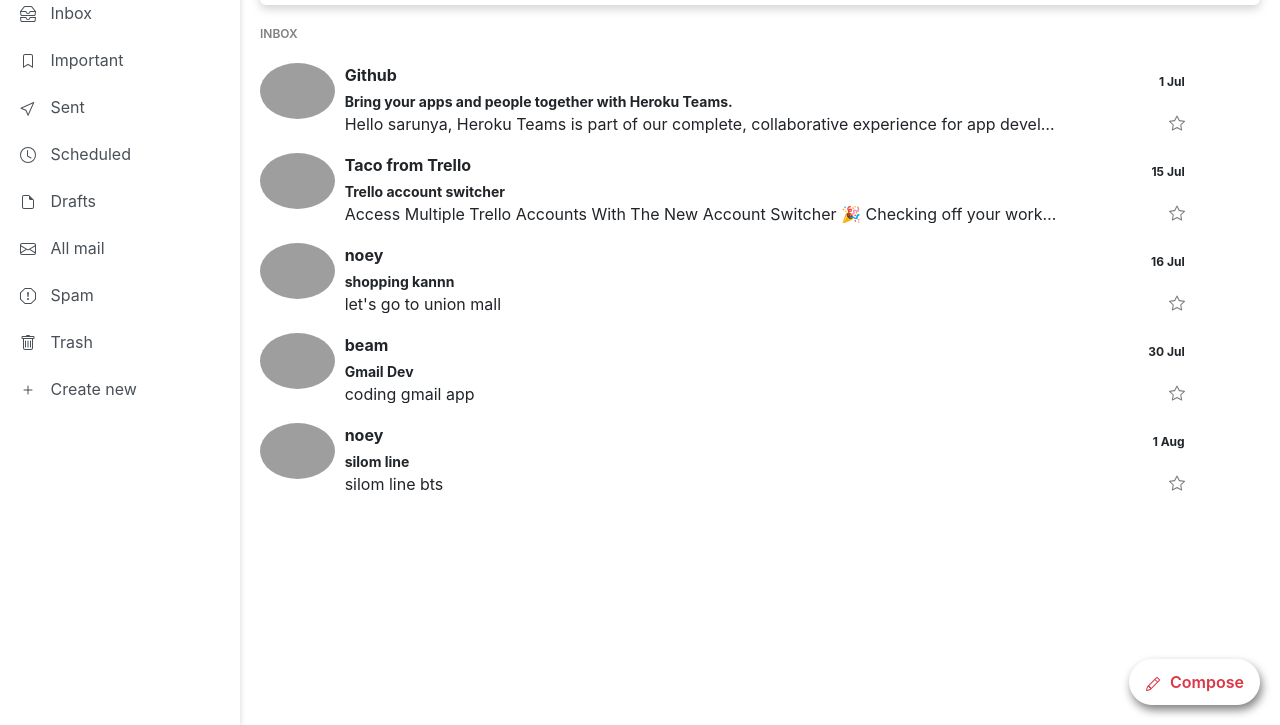
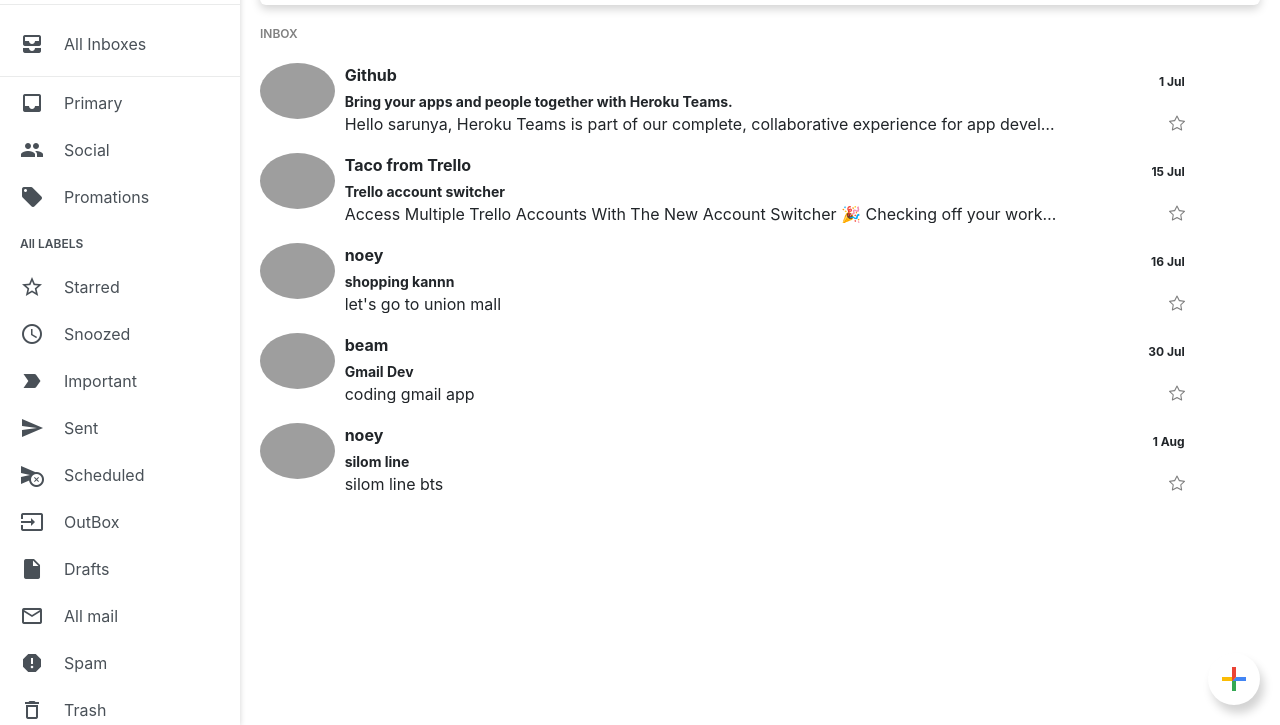
Before and after one commit to kiesarun/gmail, a plain HTML site: page index.html in a window 1280 px wide. Shown: the part 75-800 px from the top of the page. Drawn offline with nearby package versions, Linux system fonts and the light colour scheme; grey boxes are pictures that could not be loaded.

Commit message:
finished

```diff
--- a/index.html
+++ b/index.html
@@ -9,76 +9,99 @@
 
     <!-- Bootstrap CSS -->
     <link rel="stylesheet" href="https://stackpath.bootstrapcdn.com/bootstrap/4.3.1/css/bootstrap.min.css" integrity="sha384-ggOyR0iXCbMQv3Xipma34MD+dH/1fQ784/j6cY/iJTQUOhcWr7x9JvoRxT2MZw1T" crossorigin="anonymous">
-
+    <link rel="stylesheet" href="https://fonts.googleapis.com/icon?family=Material+Icons">
     <title>gmail</title>
   </head>
 
   <body class="body-container">
     <div class="d-flex" id="wrapper">
         <!-- Sidebar -->
-        <div class="bg-light border-right" id="sidebar-wrapper">
+        <div class="bg-light" id="sidebar-wrapper">
+            <div class="overflow-scroll">
                 <div class="sidebar-heading">Gmail</div>
                 <div class="list-group list-group-flush">
-            <a href="#" class="list-group-item list-group-item-action bg-light" id="inbox-mail-btn">
-                <svg width="1em" height="1em" viewBox="0 0 16 16" class="bi bi-inboxes margin-right" fill="currentColor" xmlns="http://www.w3.org/2000/svg">
-                    <path fill-rule="evenodd" d="M.125 11.17A.5.5 0 0 1 .5 11H6a.5.5 0 0 1 .5.5 1.5 1.5 0 0 0 3 0 .5.5 0 0 1 .5-.5h5.5a.5.5 0 0 1 .496.562l-.39 3.124A1.5 1.5 0 0 1 14.117 16H1.883a1.5 1.5 0 0 1-1.489-1.314l-.39-3.124a.5.5 0 0 1 .121-.393zm.941.83l.32 2.562a.5.5 0 0 0 .497.438h12.234a.5.5 0 0 0 .496-.438l.32-2.562H10.45a2.5 2.5 0 0 1-4.9 0H1.066zM3.81.563A1.5 1.5 0 0 1 4.98 0h6.04a1.5 1.5 0 0 1 1.17.563l3.7 4.625a.5.5 0 0 1-.78.624l-3.7-4.624A.5.5 0 0 0 11.02 1H4.98a.5.5 0 0 0-.39.188L.89 5.812a.5.5 0 1 1-.78-.624L3.81.563z"/>
-                    <path fill-rule="evenodd" d="M.125 5.17A.5.5 0 0 1 .5 5H6a.5.5 0 0 1 .5.5 1.5 1.5 0 0 0 3 0A.5.5 0 0 1 10 5h5.5a.5.5 0 0 1 .496.562l-.39 3.124A1.5 1.5 0 0 1 14.117 10H1.883A1.5 1.5 0 0 1 .394 8.686l-.39-3.124a.5.5 0 0 1 .121-.393zm.941.83l.32 2.562A.5.5 0 0 0 1.884 9h12.234a.5.5 0 0 0 .496-.438L14.933 6H10.45a2.5 2.5 0 0 1-4.9 0H1.066z"/>
-                </svg>
-                Inbox
+                    <a href="#" class="list-group-item list-group-item-action bg-light" id="all-inbox-mail-btn">
+                        <div class="material-icons margin-right"> all_inbox </div>
+                        All Inboxes
                     </a>
-            <a href="#" class="list-group-item list-group-item-action bg-light">
-                <svg width="1em" height="1em" viewBox="0 0 16 16" class="bi bi-bookmark margin-right" fill="currentColor" xmlns="http://www.w3.org/2000/svg">
-                    <path fill-rule="evenodd" d="M8 12l5 3V3a2 2 0 0 0-2-2H5a2 2 0 0 0-2 2v12l5-3zm-4 1.234l4-2.4 4 2.4V3a1 1 0 0 0-1-1H5a1 1 0 0 0-1 1v10.234z"/>
-                </svg>
+                    <a href="#" class="list-group-item list-group-item-action bg-light" id="primary-mail-btn">
+                        <div class="material-icons margin-right"> inbox </div>
+                        Primary
+                    </a>
+                    <a href="#" class="list-group-item list-group-item-action bg-light" id="social-mail-btn">
+                        <div class="material-icons margin-right"> people </div>
+                        Social
+                    </a>
+                    <a href="#" class="list-group-item list-group-item-action bg-light" id="promotion-mail-btn">
+                        <div class="material-icons margin-right"> local_offer </div>
+                        Promations
+                    </a>
+
+                    <div class="menu-header-labels">All LABELS</div>
+                    <a href="#" class="list-group-item list-group-item-action bg-light" id="star-mail-btn">
+                        <div class="material-icons margin-right"> star_outline </div>
+                        Starred
+                    </a>
+                    <a href="#" class="list-group-item list-group-item-action bg-light" id="snooze-mail-btn">
+                        <div class="material-icons margin-right"> schedule </div>
+                        Snoozed
+                    </a>
+                    <a href="#" class="list-group-item list-group-item-action bg-light" id="important-mail-btn">
+                        <div class="material-icons margin-right"> label_important </div>
                         Important
                     </a>
                     <a href="#" class="list-group-item list-group-item-action bg-light" id="sent-mail-btn">
-                <svg width="1em" height="1em" viewBox="0 0 16 16" class="bi bi-cursor margin-right" fill="currentColor" xmlns="http://www.w3.org/2000/svg">
-                    <path fill-rule="evenodd" d="M14.082 2.182a.5.5 0 0 1 .103.557L8.528 15.467a.5.5 0 0 1-.917-.007L5.57 10.694.803 8.652a.5.5 0 0 1-.006-.916l12.728-5.657a.5.5 0 0 1 .556.103zM2.25 8.184l3.897 1.67a.5.5 0 0 1 .262.263l1.67 3.897L12.743 3.52 2.25 8.184z"/>
-                </svg>
+                        <div class="material-icons margin-right"> send </div>
                         Sent
                     </a>
-            <a href="#" class="list-group-item list-group-item-action bg-light">
-                <svg width="1em" height="1em" viewBox="0 0 16 16" class="bi bi-clock margin-right" fill="currentColor" xmlns="http://www.w3.org/2000/svg">
-                    <path fill-rule="evenodd" d="M8 15A7 7 0 1 0 8 1a7 7 0 0 0 0 14zm8-7A8 8 0 1 1 0 8a8 8 0 0 1 16 0z"/>
-                    <path fill-rule="evenodd" d="M7.5 3a.5.5 0 0 1 .5.5v5.21l3.248 1.856a.5.5 0 0 1-.496.868l-3.5-2A.5.5 0 0 1 7 9V3.5a.5.5 0 0 1 .5-.5z"/>
-                </svg>
+                    <a href="#" class="list-group-item list-group-item-action bg-light" id="schedule-mail-btn">
+                        <div class="material-icons margin-right"> cancel_schedule_send </div>
                         Scheduled
                     </a>
+                    <a href="#" class="list-group-item list-group-item-action bg-light" id="outbox-mail-btn">
+                        <div class="material-icons margin-right"> input </div>
+                        OutBox
+                    </a>
                     <a href="#" class="list-group-item list-group-item-action bg-light" id="drafts-mail-btn">
-                <svg width="1em" height="1em" viewBox="0 0 16 16" class="bi bi-file-earmark margin-right" fill="currentColor" xmlns="http://www.w3.org/2000/svg">
-                    <path d="M4 1h5v1H4a1 1 0 0 0-1 1v10a1 1 0 0 0 1 1h8a1 1 0 0 0 1-1V6h1v7a2 2 0 0 1-2 2H4a2 2 0 0 1-2-2V3a2 2 0 0 1 2-2z"/>
-                    <path d="M9 4.5V1l5 5h-3.5A1.5 1.5 0 0 1 9 4.5z"/>
-                </svg>
+                        <div class="material-icons margin-right"> insert_drive_file </div>
                         Drafts
                     </a>
                     <a href="#" class="list-group-item list-group-item-action bg-light" id="all-mail-btn">
-                <svg width="1em" height="1em" viewBox="0 0 16 16" class="bi bi-envelope margin-right" fill="currentColor" xmlns="http://www.w3.org/2000/svg">
-                    <path fill-rule="evenodd" d="M0 4a2 2 0 0 1 2-2h12a2 2 0 0 1 2 2v8a2 2 0 0 1-2 2H2a2 2 0 0 1-2-2V4zm2-1a1 1 0 0 0-1 1v.217l7 4.2 7-4.2V4a1 1 0 0 0-1-1H2zm13 2.383l-4.758 2.855L15 11.114v-5.73zm-.034 6.878L9.271 8.82 8 9.583 6.728 8.82l-5.694 3.44A1 1 0 0 0 2 13h12a1 1 0 0 0 .966-.739zM1 11.114l4.758-2.876L1 5.383v5.73z"/>
-                </svg>
+                        <div class="material-icons margin-right"> mail_outline </div>
                         All mail
                     </a>
-            <a href="#" class="list-group-item list-group-item-action bg-light">
-                <svg width="1em" height="1em" viewBox="0 0 16 16" class="bi bi-exclamation-octagon margin-right" fill="currentColor" xmlns="http://www.w3.org/2000/svg">
-                    <path fill-rule="evenodd" d="M4.54.146A.5.5 0 0 1 4.893 0h6.214a.5.5 0 0 1 .353.146l4.394 4.394a.5.5 0 0 1 .146.353v6.214a.5.5 0 0 1-.146.353l-4.394 4.394a.5.5 0 0 1-.353.146H4.893a.5.5 0 0 1-.353-.146L.146 11.46A.5.5 0 0 1 0 11.107V4.893a.5.5 0 0 1 .146-.353L4.54.146zM5.1 1L1 5.1v5.8L5.1 15h5.8l4.1-4.1V5.1L10.9 1H5.1z"/>
-                    <path d="M7.002 11a1 1 0 1 1 2 0 1 1 0 0 1-2 0zM7.1 4.995a.905.905 0 1 1 1.8 0l-.35 3.507a.552.552 0 0 1-1.1 0L7.1 4.995z"/>
-                </svg>
+                    <a href="#" class="list-group-item list-group-item-action bg-light" id="spam-mail-btn">
+                        <div class="material-icons margin-right"> report </div>
                         Spam
                     </a>
                     <a href="#" class="list-group-item list-group-item-action bg-light" id="deleted-mail-btn">
-                <svg width="1em" height="1em" viewBox="0 0 16 16" class="bi bi-trash margin-right" fill="currentColor" xmlns="http://www.w3.org/2000/svg">
-                    <path d="M5.5 5.5A.5.5 0 0 1 6 6v6a.5.5 0 0 1-1 0V6a.5.5 0 0 1 .5-.5zm2.5 0a.5.5 0 0 1 .5.5v6a.5.5 0 0 1-1 0V6a.5.5 0 0 1 .5-.5zm3 .5a.5.5 0 0 0-1 0v6a.5.5 0 0 0 1 0V6z"/>
-                    <path fill-rule="evenodd" d="M14.5 3a1 1 0 0 1-1 1H13v9a2 2 0 0 1-2 2H5a2 2 0 0 1-2-2V4h-.5a1 1 0 0 1-1-1V2a1 1 0 0 1 1-1H6a1 1 0 0 1 1-1h2a1 1 0 0 1 1 1h3.5a1 1 0 0 1 1 1v1zM4.118 4L4 4.059V13a1 1 0 0 0 1 1h6a1 1 0 0 0 1-1V4.059L11.882 4H4.118zM2.5 3V2h11v1h-11z"/>
-                </svg>
+                        <div class="material-icons margin-right"> delete_outline </div>
                         Trash
                     </a>
-            <a href="#" class="list-group-item list-group-item-action bg-light">
-                <svg width="1em" height="1em" viewBox="0 0 16 16" class="bi bi-plus margin-right" fill="currentColor" xmlns="http://www.w3.org/2000/svg">
-                    <path fill-rule="evenodd" d="M8 3.5a.5.5 0 0 1 .5.5v4a.5.5 0 0 1-.5.5H4a.5.5 0 0 1 0-1h3.5V4a.5.5 0 0 1 .5-.5z"/>
-                    <path fill-rule="evenodd" d="M7.5 8a.5.5 0 0 1 .5-.5h4a.5.5 0 0 1 0 1H8.5V12a.5.5 0 0 1-1 0V8z"/>
-                </svg>
-                Create new
+                    <a href="#" class="list-group-item list-group-item-action bg-light" id="junk-mail-btn">
+                        <div class="material-icons margin-right"> label </div>
+                        Junk
                     </a>
+
+                    <div class="menu-header-labels">GOOGLE APPS</div>
+                    <a href="#" class="list-group-item list-group-item-action bg-light" id="calendar-btn">
+                        <div class="material-icons margin-right"> calendar_today </div>
+                        Calendar
+                    </a>
+                    <a href="#" class="list-group-item list-group-item-action bg-light" id="contact-btn">
+                        <div class="material-icons margin-right"> account_circle </div>
+                        Contacts
+                    </a>
+                    <a href="#" class="list-group-item list-group-item-action bg-light" id="setting-mail-btn">
+                        <div class="material-icons margin-right"> settings </div>
+                        Settings
+                    </a>
+                    <a href="#" class="list-group-item list-group-item-action bg-light" id="help-btn">
+                        <div class="material-icons margin-right"> help_outline </div>
+                        Help & Feedback
+                    </a>
+
+                </div>
             </div>
         </div>
         <!-- /#sidebar-wrapper -->
@@ -87,14 +110,8 @@
         <div id="page-content-wrapper">
             <div class="header"></div>
             <div class="body"></div>
-            <div class="compose">
-                <button type="button" class="btn btn-outline-danger" id="myBtn">
-                    <svg width="1em" height="1em" viewBox="0 0 16 16" class="bi bi-pencil pencil-style" fill="currentColor" xmlns="http://www.w3.org/2000/svg">\
-                        <path fill-rule="evenodd" d="M11.293 1.293a1 1 0 0 1 1.414 0l2 2a1 1 0 0 1 0 1.414l-9 9a1 1 0 0 1-.39.242l-3 1a1 1 0 0 1-1.266-1.265l1-3a1 1 0 0 1 .242-.391l9-9zM12 2l2 2-9 9-3 1 1-3 9-9z"/>
-                        <path fill-rule="evenodd" d="M12.146 6.354l-2.5-2.5.708-.708 2.5 2.5-.707.708zM3 10v.5a.5.5 0 0 0 .5.5H4v.5a.5.5 0 0 0 .5.5H5v.5a.5.5 0 0 0 .5.5H6v-1.5a.5.5 0 0 0-.5-.5H5v-.5a.5.5 0 0 0-.5-.5H3z"/>
-                    </svg>
-                    Compose
-                </button>
+            <div class="compose" id="myBtn">
+                <img src="slack-imgs.png">
             </div>
         </div>
     </div>
--- a/style.styl
+++ b/style.styl
@@ -187,19 +187,16 @@
             text-align center
 
 .margin-right
-    margin-right 10px
+    margin-right 20px
 
 .compose
     position fixed
     bottom 20px
     right 20px
-    button
-        border-radius 50px
-        border-color #fff
-        background-color #fff
-        box-shadow 2px 5px 10px grey !important
-        font-weight 600
-        padding 10px 15px
+    background-color #fff
+    padding 10px
+    border-radius 50%
+    box-shadow 4px 8px 10px lightgray
 
 .pencil-style
     font-weight 700
@@ -247,7 +244,6 @@
             margin-left 0
 
 #sidebar-wrapper
-    min-height 100vh
     margin-left -15rem
     -webkit-transition margin .25s ease-out
     -moz-transition margin .25s ease-out
@@ -257,20 +253,32 @@
     border none !important
     box-shadow 0px 1px 6px lightgray !important
     .sidebar-heading
-        padding 0.875rem 1.25rem
+        height 80px
+        padding 25px 20px
         font-size 1.2rem
         margin-bottom 7px
-        box-shadow 0px 1px 6px lightgray !important
+        color #c3544d
+        border-bottom 1px solid #eaebeb
     .list-group
         width 15rem
+
+.overflow-scroll
+    height 100vh
+    overflow scroll
 
 .bg-light
     a
         background-color #fff !important
         border none
+        display flex
 
 #page-content-wrapper
     min-width 100vw
+
+#all-inbox-mail-btn
+    border-bottom 1px solid #eaebeb
+    margin-bottom 2px
+    padding 20px
 
 .modal
     display none
@@ -349,6 +357,12 @@
     background-color #5cb85c
     color white
 
+.menu-header-labels
+    margin 15px 20px 10px 20px
+    font-size 12px
+    font-weight 600
+    color #495057
+
 @-webkit-keyframes
     slideIn
         from bottom -300px
@@ -364,13 +378,13 @@
 
     @keyframes
         slideIn
-            from bottom -300px
+            from {bottom -300px
             opacity 0
         fadeIn
-            from opacity 0
+            from {opacity 0
     @-webkit-keyframes
         fadeIn
-            from opacity 0
+            from {opacity 0
     @media (min-width: 768px)
         #sidebar-wrapper
             margin-left 0
--- a/styles.css
+++ b/styles.css
@@ -231,36 +231,23 @@
 }
 
 .margin-right {
-    margin-right: 10px;
+    margin-right: 20px;
 }
 
 .compose {
     position: fixed;
     bottom: 20px;
     right: 20px;
-}
-
-.compose button {
-    border-radius: 50px;
-    border-color: #fff;
     background-color: #fff;
-    box-shadow: 2px 5px 10px grey !important;
-    font-weight: 600;
-    padding: 10px 15px;
+    padding: 10px;
+    border-radius: 50%;
+    box-shadow: 4px 8px 10px lightgray;
 }
 
 .pencil-style {
     font-weight: 700;
     margin-right: 5px;
 }
-
-/* .mail-content-page {
-
-} */
-
-/* .mail-content-header {
-
-} */
 
 .mail-header-wrapper {
     display: flex;
@@ -312,7 +299,6 @@
  }
 
 #sidebar-wrapper {
-  min-height: 100vh;
   margin-left: -15rem;
   -webkit-transition: margin .25s ease-out;
   -moz-transition: margin .25s ease-out;
@@ -321,24 +307,34 @@
   background-color: #fff !important;
   border: none !important;
   box-shadow: 0px 1px 6px lightgray !important;
+}
 
+.overflow-scroll {
+    height: 100vh;
+    overflow: scroll;
 }
 
 #sidebar-wrapper .sidebar-heading {
-  padding: 0.875rem 1.25rem;
-  font-size: 1.2rem;
-  margin-bottom: 7px;
-  /* border: 1px solid lightgrey; */
-  box-shadow: 0px 1px 6px lightgray !important;
+    height: 80px;
+    /* padding: 0.875rem 1.25rem; */
+    padding: 25px 20px;
+    font-size: 1.2rem;
+    margin-bottom: 7px;
+    color: #c3544d;
+    border-bottom: 1px solid #eaebeb;
+    /* box-shadow: 0px 1px 6px lightgray !important; */
 }
 
 #sidebar-wrapper .list-group {
   width: 15rem;
+  /* height: calc(100vh - 87px);
+  overflow: scroll; */
 }
 
 .bg-light a{
     background-color: #fff !important;
     border: none;
+    display: flex;
 }
 
 #page-content-wrapper {
@@ -347,6 +343,12 @@
 
 #wrapper.toggled #sidebar-wrapper {
   margin-left: 0;
+}
+
+#all-inbox-mail-btn {
+    border-bottom: 1px solid #eaebeb;
+    margin-bottom: 2px;
+    padding: 20px;
 }
 
 .modal {
@@ -447,6 +449,13 @@
     color: white;
 }
 
+.menu-header-labels {
+    margin: 15px 20px 10px 20px;
+    font-size: 12px;
+    font-weight: 600;
+    color: #495057
+}
+
 /* Add Animation */
 @-webkit-keyframes slideIn {
     from {bottom: -300px; opacity: 0}
```
Also changed, not shown: main.js (+11 -0 lines), slack-imgs.png (added). Lines whose indentation alone changed are shown as unchanged.
